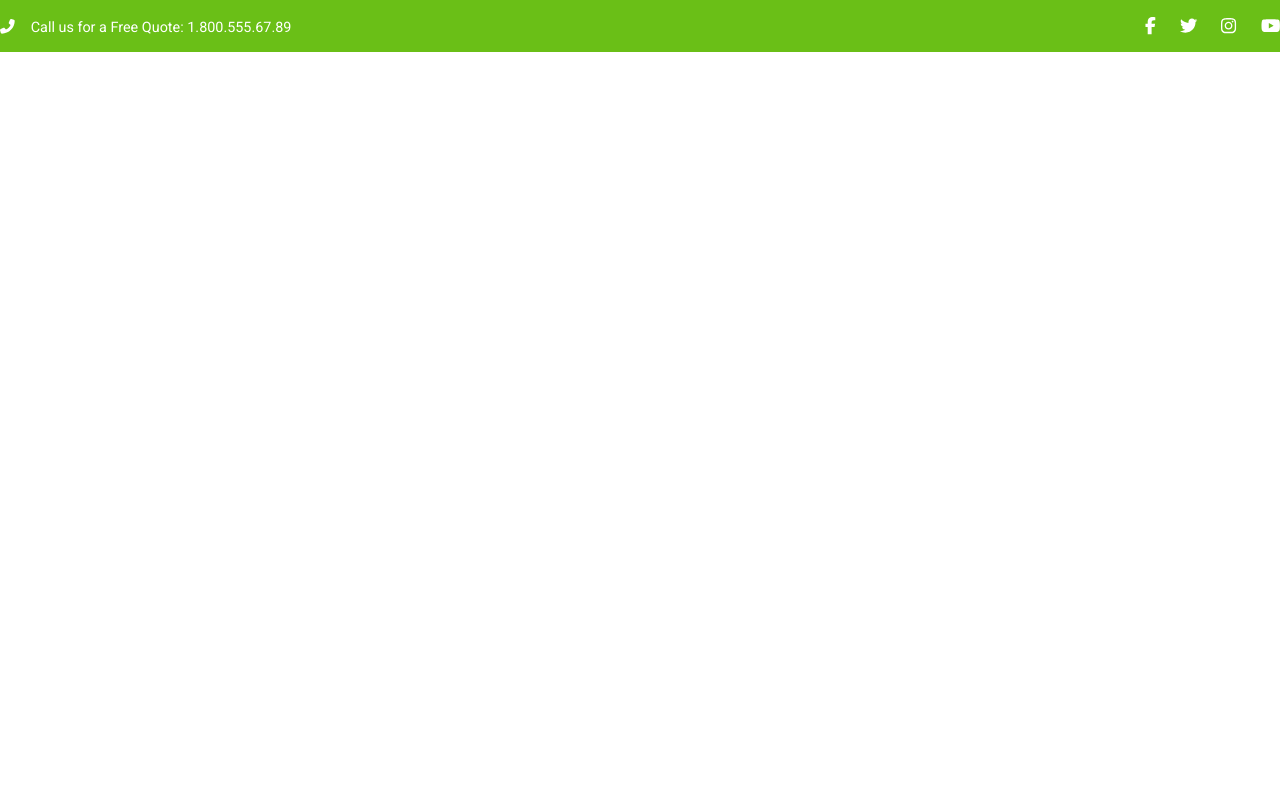
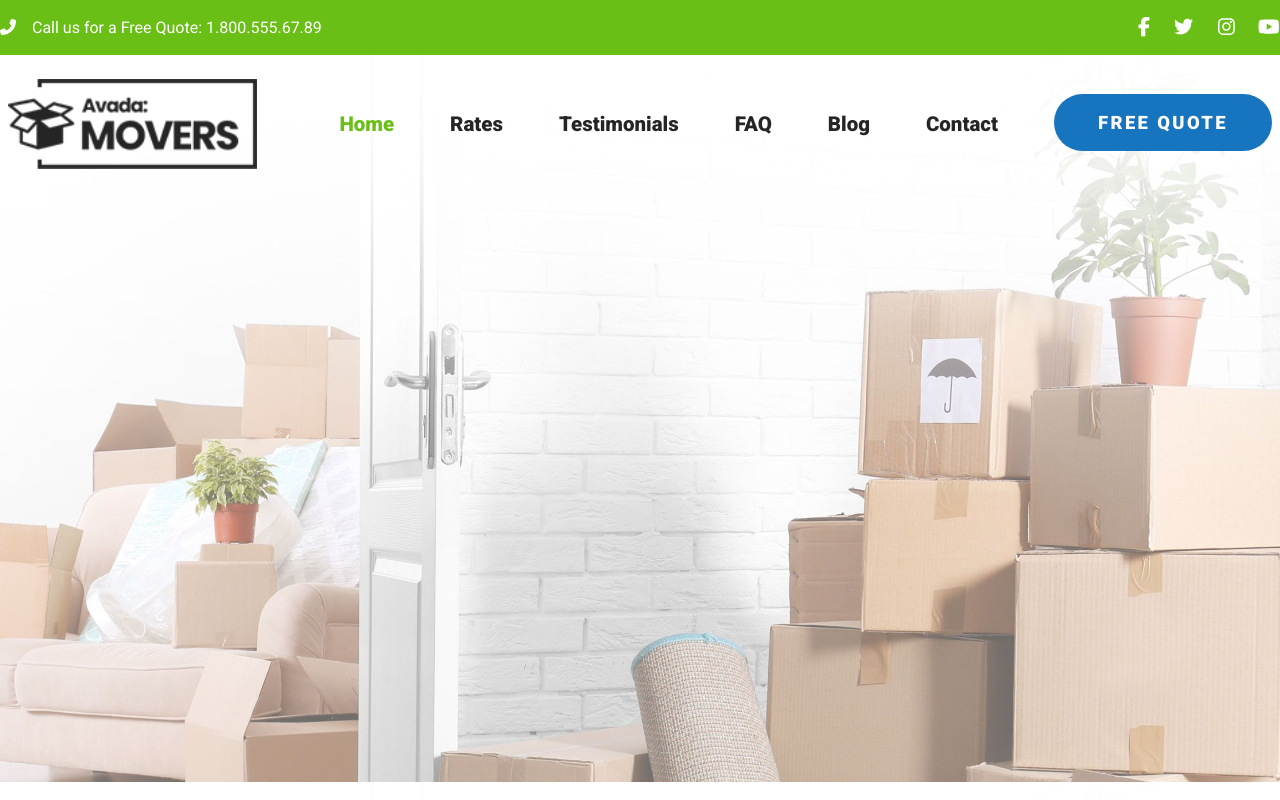
Before and after one commit to jamiromic/proj-html-vuejs, a Vue app: page / in a window 1280 px wide. Shown: the top 800 px of the page. Built offline with nearby package versions, Linux system fonts and the light colour scheme.

Commit message:
add_toolbar_bg_hero

```diff
--- a/src/App.vue
+++ b/src/App.vue
@@ -16,6 +16,7 @@ export default {
 </script>
 
 <style lang="scss">
-  @import './styles/index.scss'
+  @import './styles/index.scss';
+  @import './styles/mixins.scss';
 
 </style>
--- a/src/components/HeaderComponent.vue
+++ b/src/components/HeaderComponent.vue
@@ -1,6 +1,7 @@
 <template>
     <header>
         <TopHeaderComponent/>
+        <HeroComponent/>
 
     </header>
 </template>
@@ -8,6 +9,7 @@
 <script>
     import store from '../store';
     import TopHeaderComponent from './TopHeaderComponent.vue';
+    import HeroComponent from './HeroComponent.vue';
 
     export default {
     name: "HeaderComponent",
@@ -16,14 +18,14 @@
             store: store,
         };
     },
-    components: { TopHeaderComponent }
+    components: {
+        TopHeaderComponent,
+        HeroComponent
+    }
 }
 </script>
 
 <style lang="scss" scoped>
-    header {
-        background-color: #6ABF17;
-        color: white;
-    }
+
 
 </style>
--- /dev/null
+++ b/src/components/HeroComponent.vue
@@ -0,0 +1,34 @@
+<template>
+    <div class="wrapper_hero">
+        <ToolbarComponent/>
+
+    </div>
+</template>
+
+<script>
+    import store from '../store';
+    import ToolbarComponent from './ToolbarComponent.vue';
+
+
+    export default {
+    name: "HeroComponent",
+    data() {
+        return {
+            store: store,
+        };
+    },
+    components: { ToolbarComponent }
+}
+</script>
+
+<style lang="scss" scoped>
+
+    .wrapper_hero {
+        background-image: url(../assets/avada-movers-homeherobackground-final.jpg);
+        background-size: 130%;
+        background-position: top;
+        height: 1060px;
+    }
+
+
+</style>
--- /dev/null
+++ b/src/components/ToolbarComponent.vue
@@ -0,0 +1,82 @@
+<template>
+        <div class="wrapper_toolbar">
+            <img src='../assets/avada-movers-logo.png' alt="Logo Avada Movers">
+            <ul>
+                <li v-for="item in store.toolbarMenu" :key="item">
+                    <span :class="item === 'Home' ? 'item_menu active' : 'item_menu'" >{{ item }}</span>
+                </li>
+                <li>
+                    <a href="#">Free Quote</a>
+               </li>
+            </ul>
+        </div>
+
+</template>
+
+<script>
+    import store from '../store';
+
+    export default {
+        name: "ToolbarComponent",
+        data() {
+            return {
+                store: store,
+            };
+        },
+        computed: {
+            getConsole() {
+               return  console.log(store)
+            }
+        }
+
+    }
+</script>
+
+<style lang="scss" scoped>
+    @import '../styles/mixins.scss';
+
+
+        .wrapper_toolbar {
+            margin: 0 auto;
+            display: flex;
+            justify-content: space-between;
+            align-items: center;
+            max-width: 1600px;
+            padding: 1.5rem 0.50rem;
+
+            img {
+                height: 90px;
+
+            }
+
+            ul {
+                display: flex;
+                gap: 3.5rem;
+
+                .item_menu {
+                    color: #252525;
+                    font-weight: 900;
+                    font-size: 1.28rem;
+                }
+
+                .active {
+                    color: #6ABF17
+                }
+            }
+
+            a {
+                @include buttons;
+
+            }
+
+
+        }
+
+
+
+
+
+
+
+
+</style>
--- a/src/components/TopHeaderComponent.vue
+++ b/src/components/TopHeaderComponent.vue
@@ -1,4 +1,5 @@
 <template>
+    <div class="header_top_wrapper">
         <div class="wrapper_call_us_brands">
             <div class="call_us">
                 <font-awesome-icon icon="fa-solid fa-phone-flip" />
@@ -9,6 +10,7 @@
                     <font-awesome-icon :icon="item"/>
                 </li>
             </ul>
+        </div>
     </div>
 </template>
 
@@ -28,8 +30,16 @@
 
 <style lang="scss" scoped>
 
+    .header_top_wrapper {
+
+        background-color: #6ABF17;
+        color: white;
+
+
+
         .wrapper_call_us_brands {
-        max-width: 1400px;
+
+        max-width: 1600px;
         margin: 0 auto;
         padding: 1rem 0;
         display: flex;
@@ -40,23 +50,24 @@
 
             .call_us_text {
                 padding-left: 1rem;
-                font-size: 0.90rem;
+
             }
 
-            .fa-phone-flip {
-                font-size: 0.92rem;
-            }
 
         }
 
         .brands_lists {
             display: flex;
             gap: 1.5rem;
-            font-size: 1.08rem;
+            font-size: 1.20rem;
         }
 
 
     }
 
+    }
+
+
+
 
 </style>
--- a/src/store.js
+++ b/src/store.js
@@ -7,8 +7,17 @@ const store = Vue.observable({
     'fa-brands fa-instagram',
     'fa-brands fa-youtube'
    ],
-   logoIconUrl: '../assets/avada-movers-logo.png',
-   phoneNumber: '1.800.555.67.89'
+   phoneNumber: '1.800.555.67.89',
+   toolbarMenu: [
+    'Home',
+    'Rates',
+    'Testimonials',
+    'FAQ',
+    'Blog',
+    'Contact'
+   ],
+   activeToolbar: 0,
+
 
 })
 
--- a/src/styles/index.scss
+++ b/src/styles/index.scss
@@ -27,4 +27,4 @@ html {
 }
 
 // GOOGLE FONT
-@import url('https://fonts.googleapis.com/css2?family=Roboto:wght@400;700&display=swap');
+@import url('https://fonts.googleapis.com/css2?family=Roboto:wght@400;700;900&display=swap');
--- /dev/null
+++ b/src/styles/mixins.scss
@@ -0,0 +1,17 @@
+@mixin display_flexbox {
+    display: flex;
+    justify-content: center;
+    align-items: center;
+}
+
+@mixin buttons {
+    background-color: #1775BF;
+    color: white;
+    text-transform: uppercase;
+    text-decoration: none;
+    font-weight: 900;
+    font-size: 1.15rem;
+    letter-spacing: 0.15rem;
+    padding: 1.15rem 2.75rem;
+    border-radius: 999px;
+}
```
Lines whose indentation alone changed are shown as unchanged.
